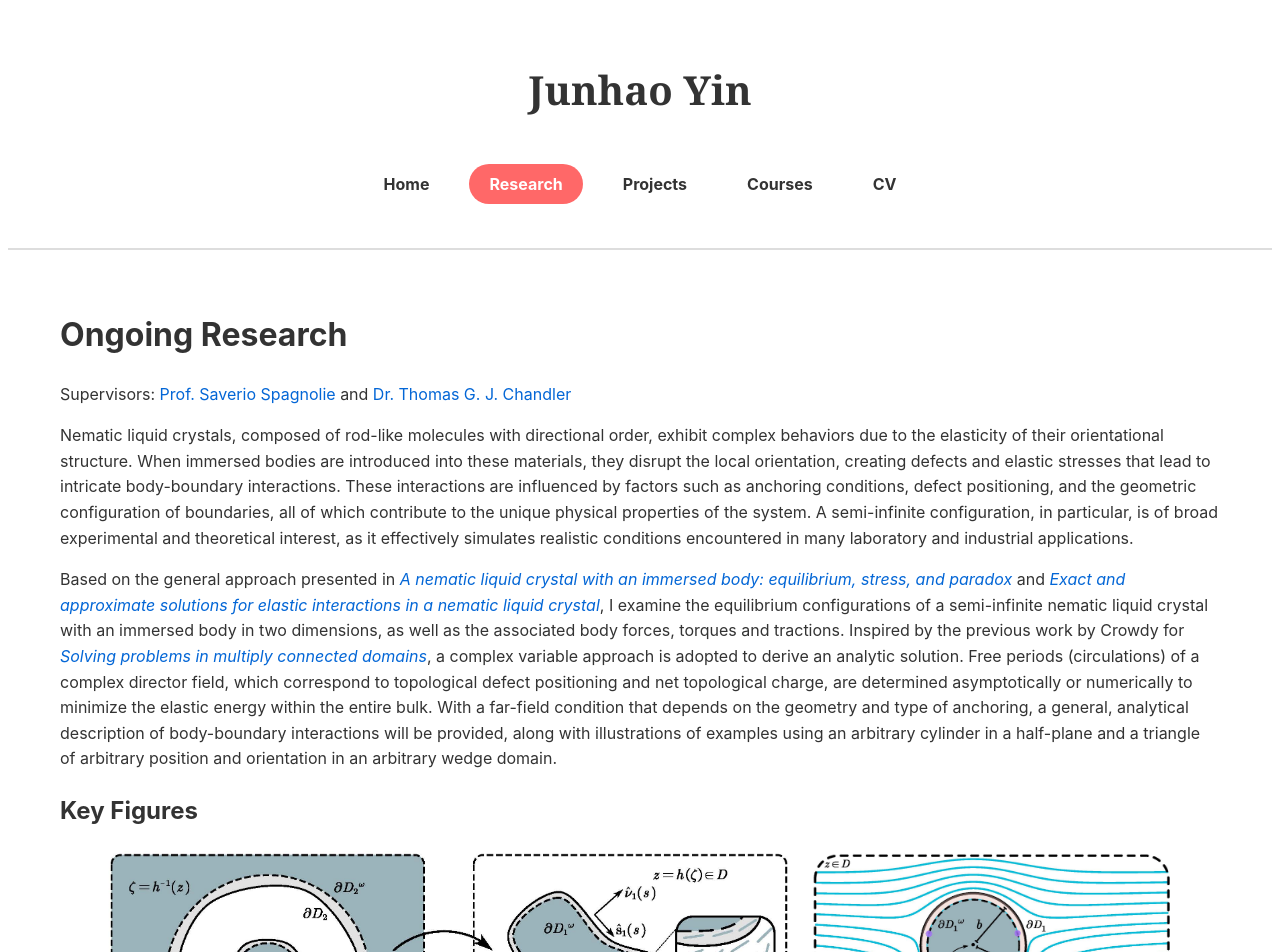
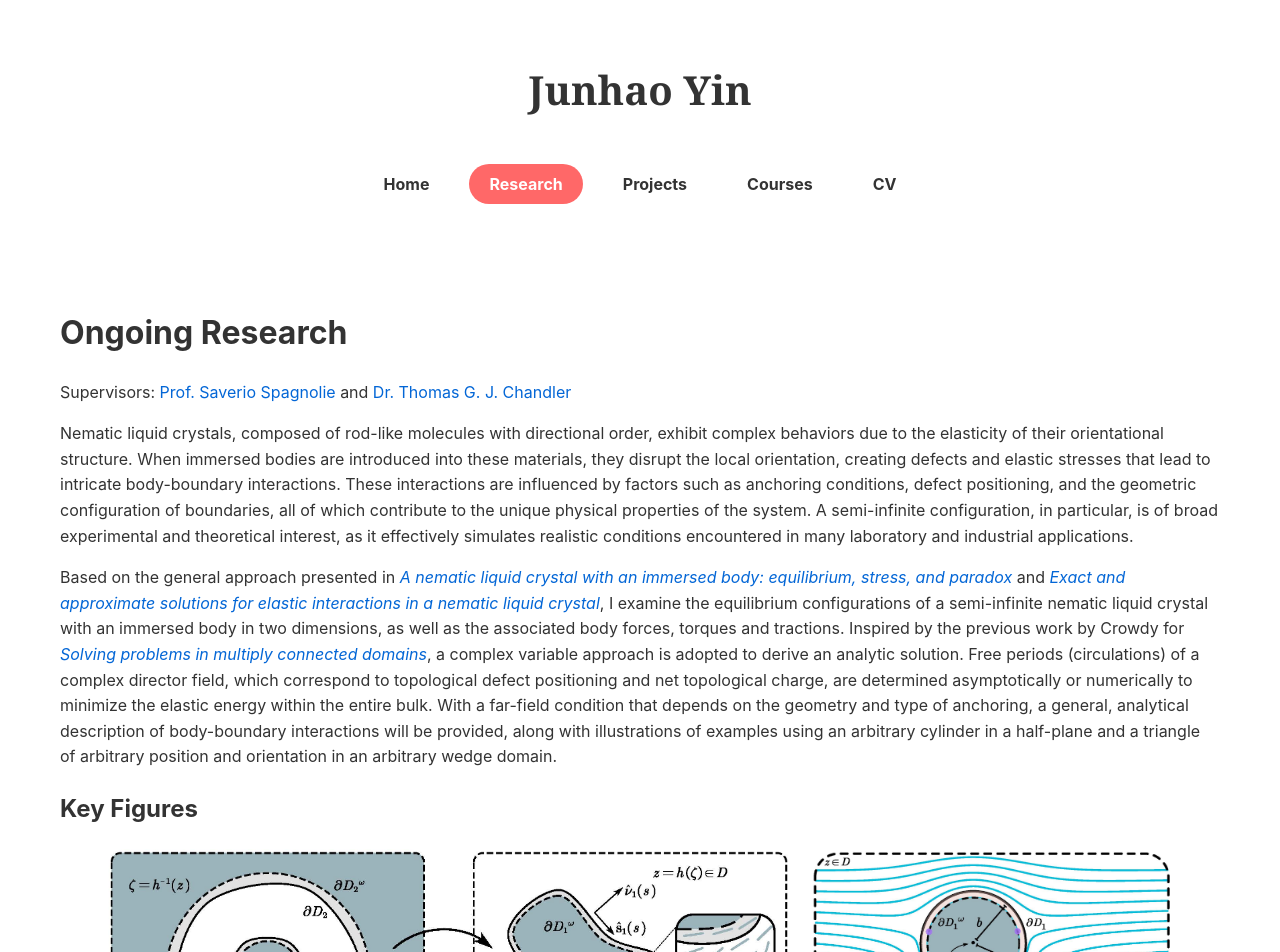
Before and after one commit to Yoon-1023/Yoon-1023.github.io, a Jekyll site: the page built from research.md, in a window 1280 px wide. Shown: the top 952 px of the page. Built offline with Jekyll 4.4.1, drawn with Linux system fonts in a browser that asks for light colours.

Commit message:
Update default.html

```diff
--- a/_layouts/default.html
+++ b/_layouts/default.html
@@ -24,7 +24,7 @@
         <li><a href="{{ '/Materials/CV.pdf' | absolute_url }}" target="_self">CV</a></li>
     </ul>
   </nav>
-  <hr style="margin-top: 50px; border: 0; border-top: 2px solid #ddd;">
+  <hr style="margin-top: 50px; border: 0; border-top: 0 solid #ddd;">
 </header>
 
 <style>
```
